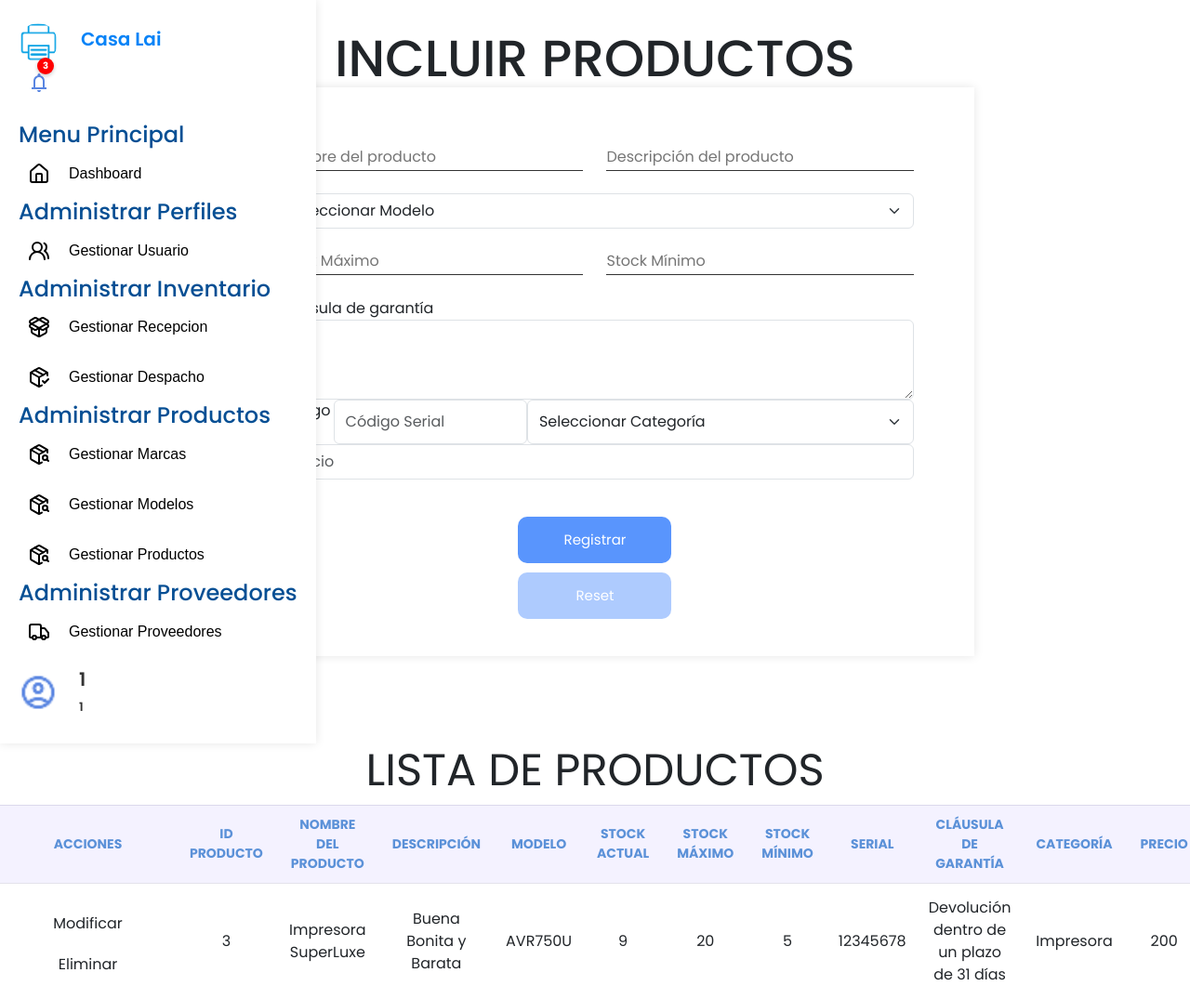
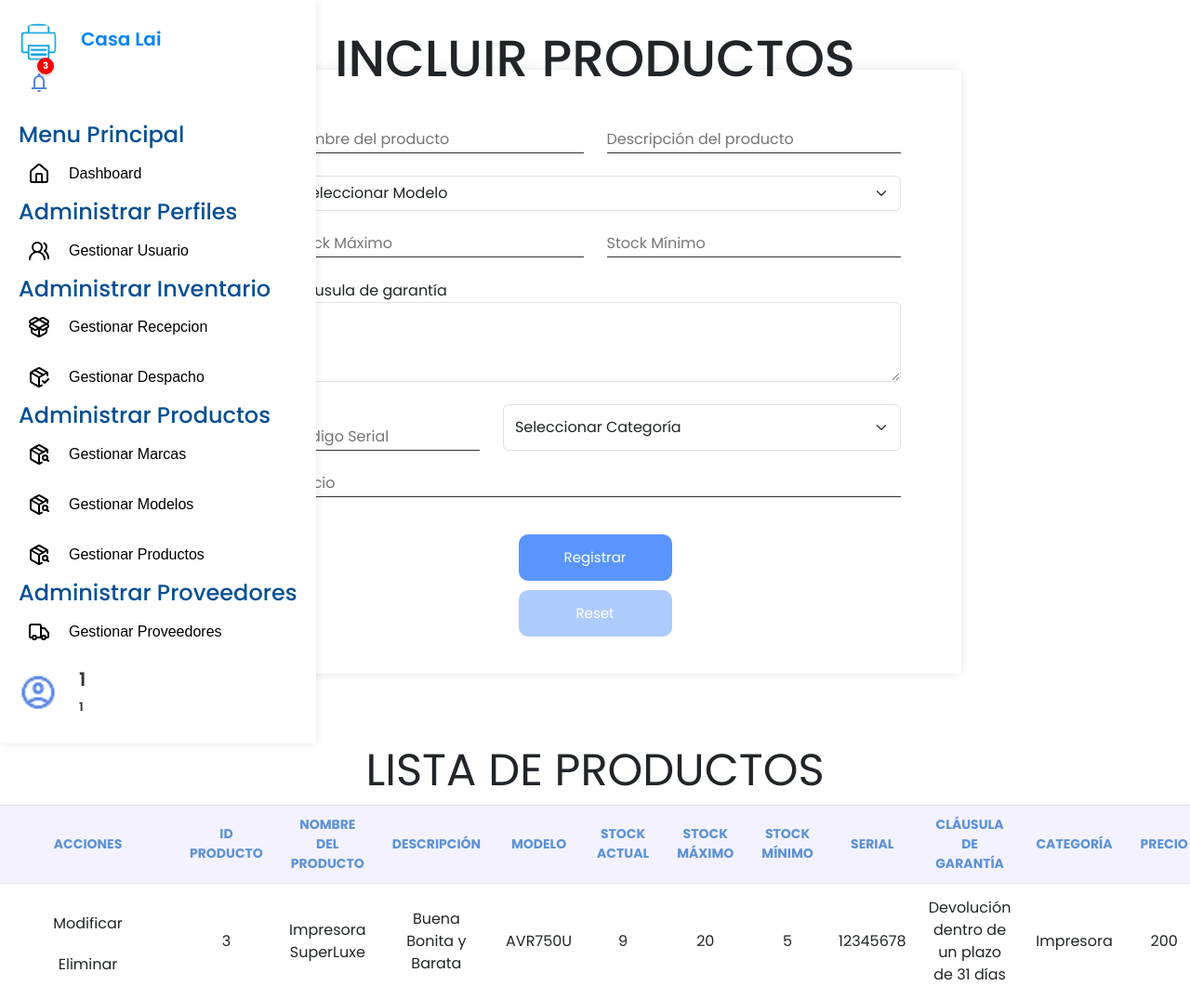
Before and after one commit to Gmujicach/proyecto-casalai, a PHP site: page /index.php?pagina=Productos in a window 1280 px wide. Shown: the top 1075 px of the page at 93% size. Run offline with PHP 8.4, Linux system fonts and the light colour scheme; the visitor is signed in with stand-in values (Sample User, id 1); data comes from the database, SQL or seed files in the repository.

Commit message:
Update Productos.php

```diff
--- a/Vista/Productos.php
+++ b/Vista/Productos.php
@@ -55,10 +55,9 @@
             <textarea class="form-control" maxlength="50" id="Clausula_garantia" name="Clausula_garantia" rows="3"></textarea>
             <span id="sClausula_garantia"></span>
         </div>
-
+    <br>
         <div class="grupo-form">
-            <label for="Seriales">Código Serial</label>
-            <input type="text" placeholder="Código Serial" maxlength="10" class="form-control" id="Seriales" name="Seriales" required>
+            <input type="text" placeholder="Código Serial" maxlength="10" class="control-form" id="Seriales" name="Seriales" required>
             <span id="sSeriales"></span>
 
             <select class="form-select" id="Categoria" name="Categoria" required>
@@ -73,7 +72,7 @@
 
         <!-- Campo faltante de PRECIO -->
         <div class="envolver-form">
-            <input type="text" placeholder="Precio" maxlength="10" class="form-control" id="Precio" name="Precio" required>
+            <input type="text" placeholder="Precio" maxlength="10" class="control-form" id="Precio" name="Precio" required>
             <span id="sPrecio"></span>
         </div>
 
```
